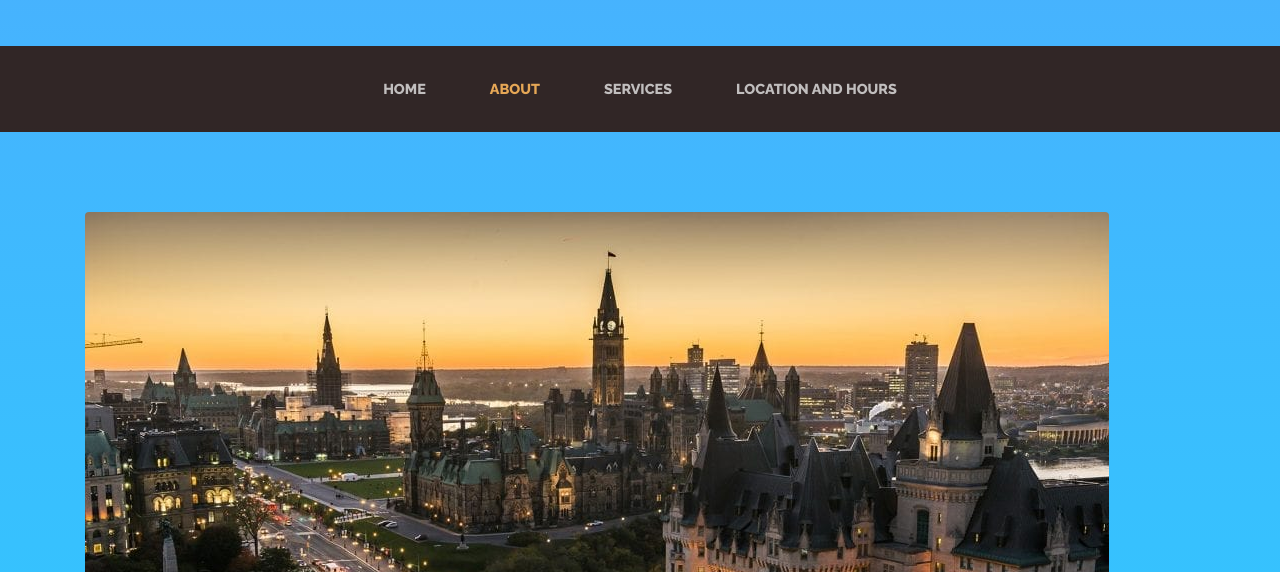
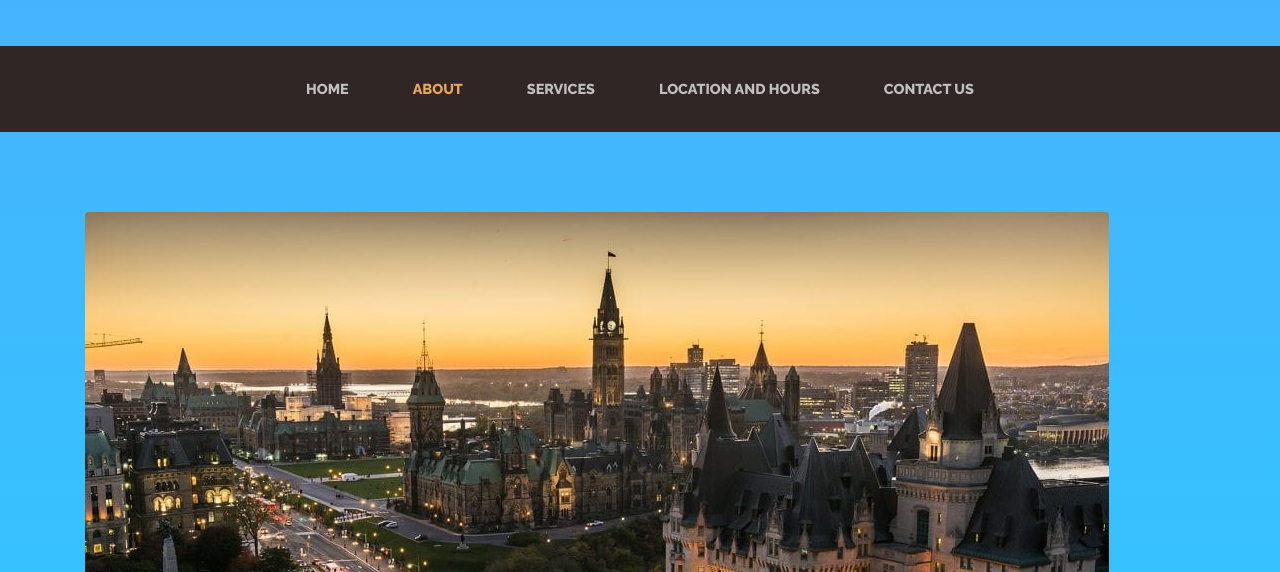
Before and after one commit to gotmygat/Kanata-North-Accounting, a plain HTML site: page about.html in a window 1280 px wide. Shown: the part 228-800 px from the top of the page. Drawn offline with Linux system fonts and the light colour scheme.

Commit message:
Update about.html

```diff
--- a/about.html
+++ b/about.html
@@ -51,6 +51,9 @@
           </li>
           <li class="nav-item px-lg-4">
             <a class="nav-link text-uppercase text-expanded" href="hours.html">Location and Hours</a>
+          </li>
+	  <li class="nav-item px-lg-4">
+            <a class="nav-link text-uppercase text-expanded" href="contact.html">Contact Us</a>
           </li>
         </ul>
       </div>
```
